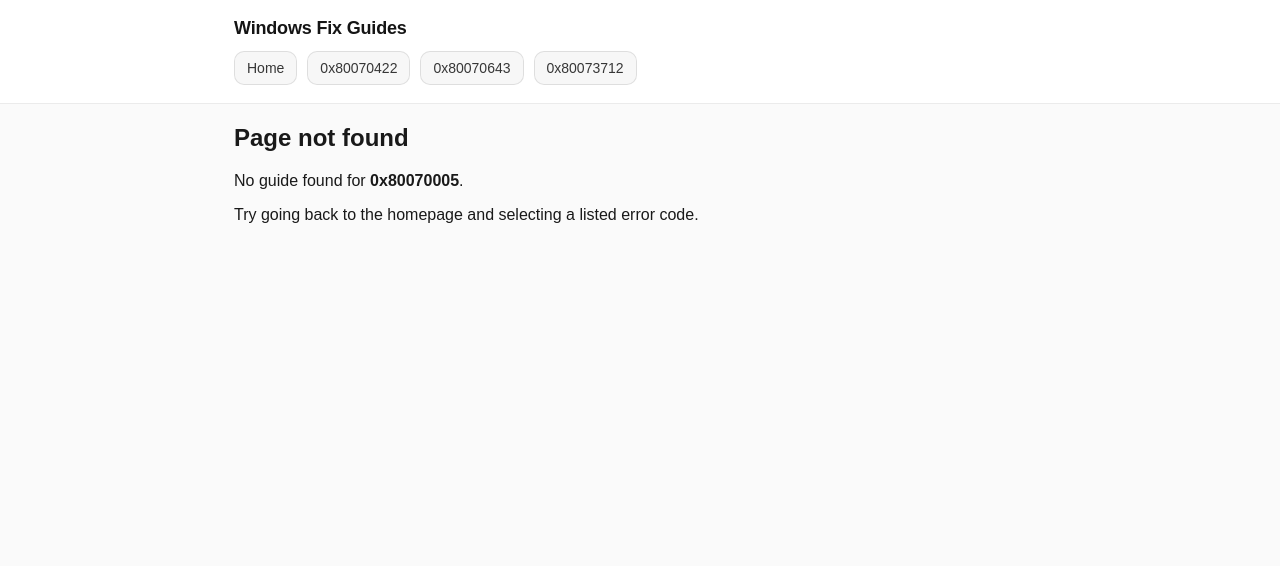
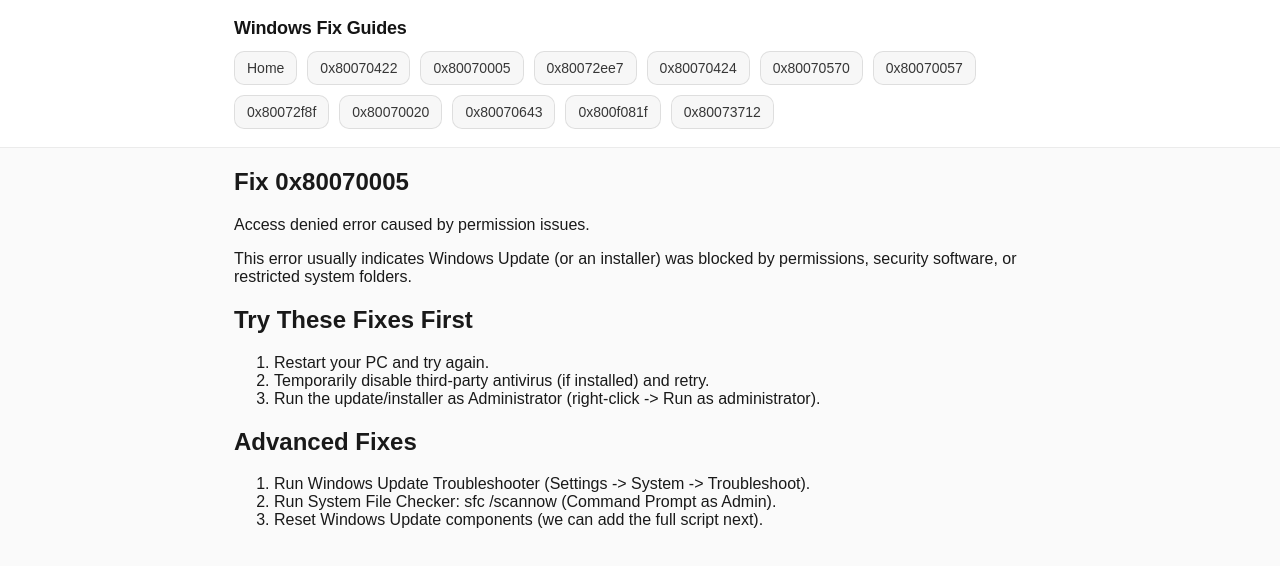
Before and after one commit to jbolton122424/my-windows-fix-site, a Next.js app: page /fix/0x80070005 in a window 1280 px wide. Before the commit this address had no page. Shown: the top 566 px of the page. Built offline with nearby package versions, Linux system fonts and the light colour scheme.

Commit message:
Restore all fix entries and add 0x80073712

```diff
--- a/app/fixes.ts
+++ b/app/fixes.ts
@@ -19,7 +19,7 @@
     scriptSection: {
       title: "Reset Windows Update Components",
       intro:
-        "If enabling the service did not work, Windows Update components may be stuck or corrupted.",
+        "If enabling the service did not work, Windows Update components may be stuck or corrupted. This reset is safe and commonly fixes 0x80070422.",
       stepsIntro: "Run these commands one at a time (Command Prompt as Admin):",
       code: `net stop wuauserv
 net stop bits
@@ -38,26 +38,153 @@
     affiliateCallout: {
       title: "If the Error Still Persists",
       body: [
-        "If update services or system files are damaged, manual steps may not fully resolve this error.",
-        "An automated Windows repair tool can scan for common issues and repair them automatically.",
+        "If system files or update components are damaged, manual steps may not fully resolve 0x80070422.",
+        "In that case, an automated Windows repair tool can scan for common causes like broken update services and corrupted system files.",
       ],
       ctaText: "Fix Windows Update errors automatically with this repair tool",
       href: "YOUR_AFFILIATE_LINK_HERE",
-      note: "(Replace with your real affiliate link later.)",
+      note:
+        "(This link is a placeholder for now. We'll replace it with your real affiliate link later.)",
     },
     faq: [
       {
         q: "What causes error 0x80070422?",
-        a: "It usually occurs when the Windows Update service is disabled or blocked.",
+        a: "Most commonly it's caused by the Windows Update service being disabled. It can also be caused by corrupted update components or system files.",
       },
       {
         q: "Is error 0x80070422 dangerous?",
-        a: "The error itself is not dangerous, but it can prevent security updates from installing.",
+        a: "The error itself isn't dangerous, but it can prevent security updates from installing.",
       },
       {
         q: "Can this error fix itself?",
-        a: "Sometimes restarting or re-enabling services resolves it.",
+        a: "Sometimes a restart or re-enabling services fixes it. If it keeps returning, use the steps above.",
       },
+    ],
+  },
+
+  {
+    slug: "0x80070005",
+    title: "Fix 0x80070005",
+    description: "Access denied error caused by permission issues.",
+    whatItMeans:
+      "This error usually indicates Windows Update (or an installer) was blocked by permissions, security software, or restricted system folders.",
+    tryFirst: [
+      "Restart your PC and try again.",
+      "Temporarily disable third-party antivirus (if installed) and retry.",
+      "Run the update/installer as Administrator (right-click -> Run as administrator).",
+    ],
+    advanced: [
+      "Run Windows Update Troubleshooter (Settings -> System -> Troubleshoot).",
+      "Run System File Checker: sfc /scannow (Command Prompt as Admin).",
+      "Reset Windows Update components (we can add the full script next).",
+    ],
+  },
+
+  {
+    slug: "0x80072ee7",
+    title: "Fix 0x80072ee7",
+    description: "Network connectivity or DNS-related Windows Update error.",
+    whatItMeans:
+      "Windows can't reach Microsoft update servers. This is commonly caused by DNS issues, proxy/VPN settings, or a broken network connection.",
+    tryFirst: [
+      "Check that other websites load normally (confirm internet works).",
+      "Restart your router/modem and your PC.",
+      "Disable VPN/Proxy temporarily and retry Windows Update.",
+    ],
+    advanced: [
+      "Flush DNS: open Command Prompt and run: ipconfig /flushdns",
+      "Reset networking: netsh winsock reset (then restart PC).",
+      "Try switching DNS to a public DNS provider (we can add steps).",
+    ],
+  },
+
+  {
+    slug: "0x80070424",
+    title: "Fix 0x80070424",
+    description: "Windows Update service missing or corrupted.",
+    whatItMeans:
+      "This can happen when Windows Update components are damaged, missing, or blocked by system configuration or corruption.",
+    tryFirst: [
+      "Restart your PC and retry Windows Update.",
+      "Run Windows Update Troubleshooter (Settings -> System -> Troubleshoot).",
+      "Check Services to confirm Windows Update is present and not disabled.",
+    ],
+    advanced: [
+      "Run: sfc /scannow (Command Prompt as Admin).",
+      "Run: DISM /Online /Cleanup-Image /RestoreHealth",
+      "Reset Windows Update components (we can add the full script next).",
+    ],
+  },
+
+  {
+    slug: "0x80070570",
+    title: "Fix 0x80070570",
+    description: "Corrupted installation files or disk errors.",
+    whatItMeans:
+      "This often appears when a file needed for an update or install is corrupted or your drive has read/write errors.",
+    tryFirst: [
+      "Restart your PC and retry the update/install.",
+      "Free up disk space (aim for 10+ GB free).",
+      "Try downloading the update again (corruption can occur in transit).",
+    ],
+    advanced: [
+      "Run disk check: chkdsk /scan (Command Prompt as Admin).",
+      "Run: sfc /scannow",
+      "Try installing the update manually from Microsoft Update Catalog (optional).",
+    ],
+  },
+
+  {
+    slug: "0x80070057",
+    title: "Fix 0x80070057",
+    description: "Invalid parameter or misconfigured Windows Update components.",
+    whatItMeans:
+      "This can be caused by invalid update settings, corrupted update cache, or system misconfiguration.",
+    tryFirst: [
+      "Restart your PC and retry.",
+      "Run Windows Update Troubleshooter.",
+      "Check date/time settings are correct (incorrect time can break updates).",
+    ],
+    advanced: [
+      "Run: sfc /scannow",
+      "Run: DISM /Online /Cleanup-Image /RestoreHealth",
+      "Reset Windows Update components (we can add the full script next).",
+    ],
+  },
+
+  {
+    slug: "0x80072f8f",
+    title: "Fix 0x80072f8f",
+    description: "SSL or TLS connection issue during Windows Update.",
+    whatItMeans:
+      "Windows couldn't establish a secure connection. This is often caused by incorrect system time, TLS settings, or security software interference.",
+    tryFirst: [
+      "Confirm your PC date/time is correct and set to auto.",
+      "Temporarily disable VPN/Proxy and retry.",
+      "Restart PC and try again.",
+    ],
+    advanced: [
+      "Run Windows Update Troubleshooter.",
+      "Reset networking: netsh winsock reset (then restart).",
+      "Check TLS settings in Internet Options (we can add exact steps).",
+    ],
+  },
+
+  {
+    slug: "0x80070020",
+    title: "Fix 0x80070020",
+    description: "Another process is locking Windows Update files.",
+    whatItMeans:
+      "Another program (often antivirus, backup tools, or installers) is using a file Windows Update needs.",
+    tryFirst: [
+      "Restart your PC and try Windows Update again.",
+      "Close background installers and pause antivirus scans temporarily.",
+      "Try updating after a clean boot (we can add steps).",
+    ],
+    advanced: [
+      "Run Windows Update Troubleshooter.",
+      "Run: sfc /scannow",
+      "Reset Windows Update components (we can add the full script next).",
     ],
   },
 
@@ -66,21 +193,21 @@
     title: "Fix 0x80070643",
     description: "Install failed (MSI error) during Windows Update or app install.",
     whatItMeans:
-      "This error often appears when an installer or Windows Update fails due to corrupted update components, .NET issues, or system file corruption.",
+      "This error often appears when a Windows Update or installer fails due to corrupted update components, .NET/Windows Installer issues, or system file corruption.",
     tryFirst: [
-      "Restart your PC and try the update or installation again.",
-      "Temporarily disable third-party antivirus and retry.",
-      "Run the installer or Windows Update as Administrator.",
+      "Restart your PC and try the update/installation again.",
+      "Temporarily disable third-party antivirus (if installed) and try again.",
+      "If it's a specific app installer, right-click it and choose Run as administrator.",
     ],
     advanced: [
-      "Run Windows Update Troubleshooter.",
-      "Run System File Checker: sfc /scannow",
+      "Run Windows Update Troubleshooter (Settings -> System -> Troubleshoot).",
+      "Repair system files: open Command Prompt (Admin) and run: sfc /scannow",
       "Run DISM repair: DISM /Online /Cleanup-Image /RestoreHealth",
     ],
     scriptSection: {
-      title: "Reset Windows Update Components",
+      title: "Reset Windows Update Components (Common Fix for 0x80070643)",
       intro:
-        "Resetting update components often fixes installer-related failures like 0x80070643.",
+        "If 0x80070643 keeps returning, Windows Update components or the installer pipeline may be stuck. This reset is safe and often fixes installer-related failures.",
       stepsIntro: "Run these commands one at a time (Command Prompt as Admin):",
       code: `net stop wuauserv
 net stop bits
@@ -94,31 +221,91 @@
 net start bits
 net start cryptsvc
 net start msiserver`,
-      outro: "Restart your PC and retry the update or installer.",
+      outro:
+        "Restart your PC, then run Windows Update (or the installer) again.",
     },
     affiliateCallout: {
       title: "If the Error Still Persists",
       body: [
-        "If system files or installer components are damaged, manual steps may not be enough.",
-        "An automated repair tool can detect and fix common Windows issues.",
+        "If system files, update components, or installer dependencies are damaged, manual steps may not fully resolve 0x80070643.",
+        "An automated Windows repair tool can scan for common causes like corrupted system files and broken update components.",
       ],
-      ctaText: "Repair Windows install errors automatically",
+      ctaText: "Fix Windows install/update errors automatically with this repair tool",
       href: "YOUR_AFFILIATE_LINK_HERE",
-      note: "(Replace with your real affiliate link later.)",
+      note:
+        "(This link is a placeholder for now. We'll replace it with your real affiliate link later.)",
     },
     faq: [
       {
         q: "What causes error 0x80070643?",
-        a: "It is commonly caused by MSI installer failures, .NET issues, or corrupted system files.",
+        a: "It's commonly an installer failure during Windows Update or an MSI-based install. Causes include corrupted update components, .NET/Windows Installer issues, security software interference, or system file corruption.",
       },
       {
-        q: "Is 0x80070643 related to Windows Update?",
-        a: "Yes, it frequently appears during Windows Update but can also occur with app installs.",
+        q: "Is 0x80070643 a Windows Update error or an installer error?",
+        a: "Both. It often appears in Windows Update history, but it is frequently tied to MSI installer failures (including .NET or security definition updates).",
+      },
+      {
+        q: "What should I try first for 0x80070643?",
+        a: "Restart, temporarily disable third-party antivirus, then run the update/installer as Administrator. If it keeps failing, run SFC/DISM and reset Windows Update components.",
       },
     ],
   },
 
-  // NEW: 0x80073712 (component store corruption)
+  {
+    slug: "0x800f081f",
+    title: "Fix 0x800f081f",
+    description: "The source files could not be found (DISM/.NET repair failure).",
+    whatItMeans:
+      "Error 0x800f081f commonly happens when Windows cannot find the files needed to repair or install Windows features (often .NET Framework 3.5) or when DISM cannot access a valid repair source.",
+    tryFirst: [
+      "Restart your PC and try the action again.",
+      "Disconnect VPN/Proxy (if enabled) and try again.",
+      "Run Windows Update and install all pending updates, then retry.",
+    ],
+    advanced: [
+      "Run System File Checker (Command Prompt as Admin): sfc /scannow",
+      "Run DISM repair (Command Prompt as Admin): DISM /Online /Cleanup-Image /RestoreHealth",
+      "If installing .NET Framework 3.5, try enabling it via Windows Features (we can add exact steps).",
+    ],
+    scriptSection: {
+      title: "Repair Windows Image with DISM (Common Fix for 0x800f081f)",
+      intro:
+        "If 0x800f081f appears during DISM or feature installation, repairing the component store usually fixes it. Run these commands in Command Prompt (Admin).",
+      stepsIntro: "Run these commands one at a time:",
+      code: `DISM /Online /Cleanup-Image /StartComponentCleanup
+DISM /Online /Cleanup-Image /RestoreHealth
+sfc /scannow`,
+      outro:
+        "Restart your PC and try the feature install or update again. If DISM still reports missing source files, you may need to provide a Windows ISO as the repair source.",
+    },
+    affiliateCallout: {
+      title: "If the Error Still Persists",
+      body: [
+        "If the Windows component store is heavily corrupted, DISM may continue failing with 0x800f081f even after basic repairs.",
+        "An automated Windows repair tool can scan for common corruption issues and fix many problems without manual command-line steps.",
+      ],
+      ctaText: "Repair Windows system files automatically with this tool",
+      href: "YOUR_AFFILIATE_LINK_HERE",
+      note:
+        "(This link is a placeholder for now. We'll replace it with your real affiliate link later.)",
+    },
+    faq: [
+      {
+        q: "What causes error 0x800f081f?",
+        a: "Usually Windows cannot locate the repair source files required for DISM or optional feature installs. It can also be caused by a corrupted component store or missing/corrupted system files.",
+      },
+      {
+        q: "Does 0x800f081f relate to .NET Framework 3.5?",
+        a: "Often yes. Many people see 0x800f081f when enabling .NET Framework 3.5 because Windows can't download or locate the required files.",
+      },
+      {
+        q: "What is the best first command to try?",
+        a: "Start with DISM /Online /Cleanup-Image /RestoreHealth, then run sfc /scannow. If DISM still cannot find source files, you may need to specify a repair source (like a mounted Windows ISO).",
+      },
+    ],
+  },
+
+  // NEW: 0x80073712 (polished)
   {
     slug: "0x80073712",
     title: "Fix 0x80073712",
@@ -127,12 +314,12 @@
       "Error 0x80073712 usually means the Windows component store (WinSxS) is corrupted. This prevents Windows Update from installing updates correctly.",
     tryFirst: [
       "Restart your PC and try Windows Update again.",
-      "Disconnect VPN or proxy connections and retry.",
-      "Make sure your system has enough free disk space (10 GB or more).",
+      "Disconnect VPN/Proxy temporarily (if enabled) and retry.",
+      "Make sure you have enough free disk space (aim for 10 GB or more).",
     ],
     advanced: [
       "Run System File Checker (Command Prompt as Admin): sfc /scannow",
-      "Run DISM repair: DISM /Online /Cleanup-Image /RestoreHealth",
+      "Run DISM repair (Command Prompt as Admin): DISM /Online /Cleanup-Image /RestoreHealth",
       "Retry Windows Update after repairs complete.",
     ],
     scriptSection: {
@@ -154,12 +341,13 @@
       ],
       ctaText: "Fix Windows Update corruption automatically",
       href: "YOUR_AFFILIATE_LINK_HERE",
-      note: "(Replace with your real affiliate link later.)",
+      note:
+        "(This link is a placeholder for now. We'll replace it with your real affiliate link later.)",
     },
     faq: [
       {
         q: "What causes error 0x80073712?",
-        a: "It is caused by corruption in the Windows component store (WinSxS).",
+        a: "It is commonly caused by corruption in the Windows component store (WinSxS).",
       },
       {
         q: "Is 0x80073712 serious?",
```
